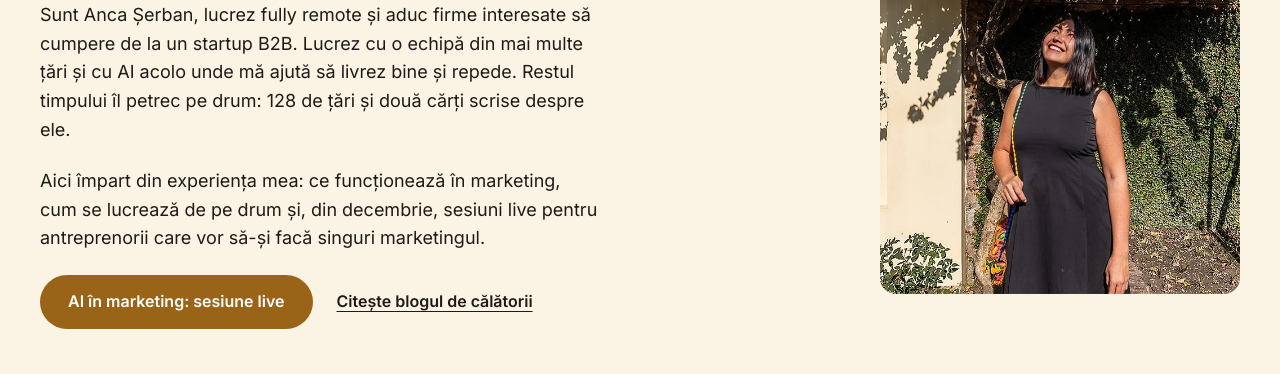
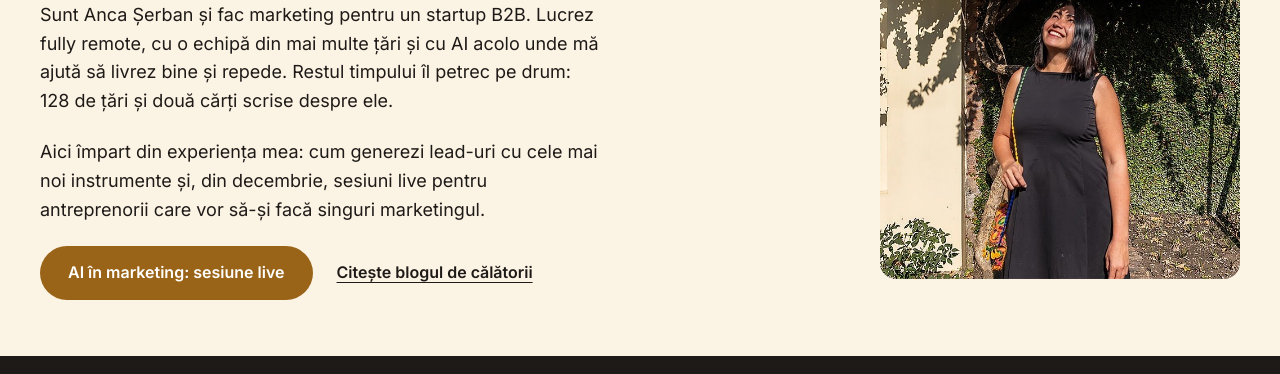
Before and after one commit to ancarserban/ancaserban.com, a plain HTML site: page index.html in a window 1280 px wide. Shown: the part 309-683 px from the top of the page. Drawn offline with Linux system fonts and the light colour scheme.

Commit message:
Textul tău în hero
Co-Authored-By: Claude Opus 5.5 <noreply@anthropic.com>
Claude-Session: https://claude.ai/code/session_01DJH2K1FcdyN4b1wA33JBja

```diff
--- a/index.html
+++ b/index.html
@@ -49,8 +49,8 @@ html{scroll-behavior:smooth}
 <div style="flex: 999 1 520px; min-width: 0; display: flex; flex-direction: column; gap: 22px">
 <p style="margin: 0; font-size: 12px; font-weight: 600; letter-spacing: 0.2em; color: #9a6418">MARKETING · CĂLĂTORII · CĂRȚI · CURSURI</p>
 <h1 style="margin: 0; font-family: Lora, Georgia, serif; font-weight: 600; font-size: clamp(36px, 5vw, 60px); line-height: 1.08; letter-spacing: -0.01em">Fac marketing de oriunde <span style="font-style: italic; font-weight: 500; color: #9a6418; display: block">și scriu despre drum</span></h1>
-<p style="margin: 0; max-width: 560px; font-size: 18px; color: #1e1a17">Sunt Anca Șerban, lucrez fully remote și aduc firme interesate să cumpere de la un startup B2B. Lucrez cu o echipă din mai multe țări și cu AI acolo unde mă ajută să livrez bine și repede. Restul timpului îl petrec pe drum: 128 de țări și două cărți scrise despre ele.</p>
-<p style="margin: 0; max-width: 560px; font-size: 18px; color: #1e1a17">Aici împart din experiența mea: ce funcționează în marketing, cum se lucrează de pe drum și, din decembrie, sesiuni live pentru antreprenorii care vor să-și facă singuri marketingul.</p>
+<p style="margin: 0; max-width: 560px; font-size: 18px; color: #1e1a17">Sunt Anca Șerban și fac marketing pentru un startup B2B. Lucrez fully remote, cu o echipă din mai multe țări și cu AI acolo unde mă ajută să livrez bine și repede. Restul timpului îl petrec pe drum: 128 de țări și două cărți scrise despre ele.</p>
+<p style="margin: 0; max-width: 560px; font-size: 18px; color: #1e1a17">Aici împart din experiența mea: cum generezi lead-uri cu cele mai noi instrumente și, din decembrie, sesiuni live pentru antreprenorii care vor să-și facă singuri marketingul.</p>
 <div style="display: flex; flex-wrap: wrap; gap: 16px; align-items: center">
 <a href="#curs" style="background: #9a6418; color: #ffffff; text-decoration: none; font-weight: 600; font-size: 16px; padding: 14px 28px; border-radius: 999px; min-height: 48px; box-sizing: border-box; display: inline-flex; align-items: center">AI în marketing: sesiune live</a>
 <a href="https://www.1001calatorii.ro" style="color: #1e1a17; font-weight: 600; font-size: 16px; padding: 14px 8px; min-height: 48px; box-sizing: border-box; display: inline-flex; align-items: center; gap: 8px; text-decoration: underline; text-underline-offset: 4px">Citește blogul de călătorii</a>
```
